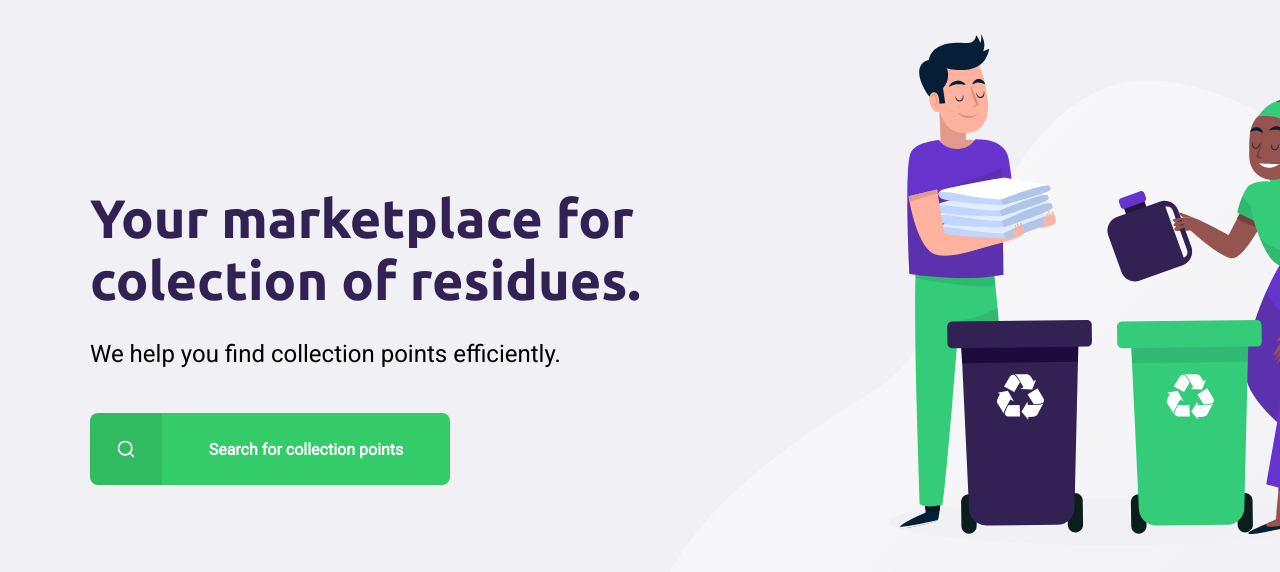
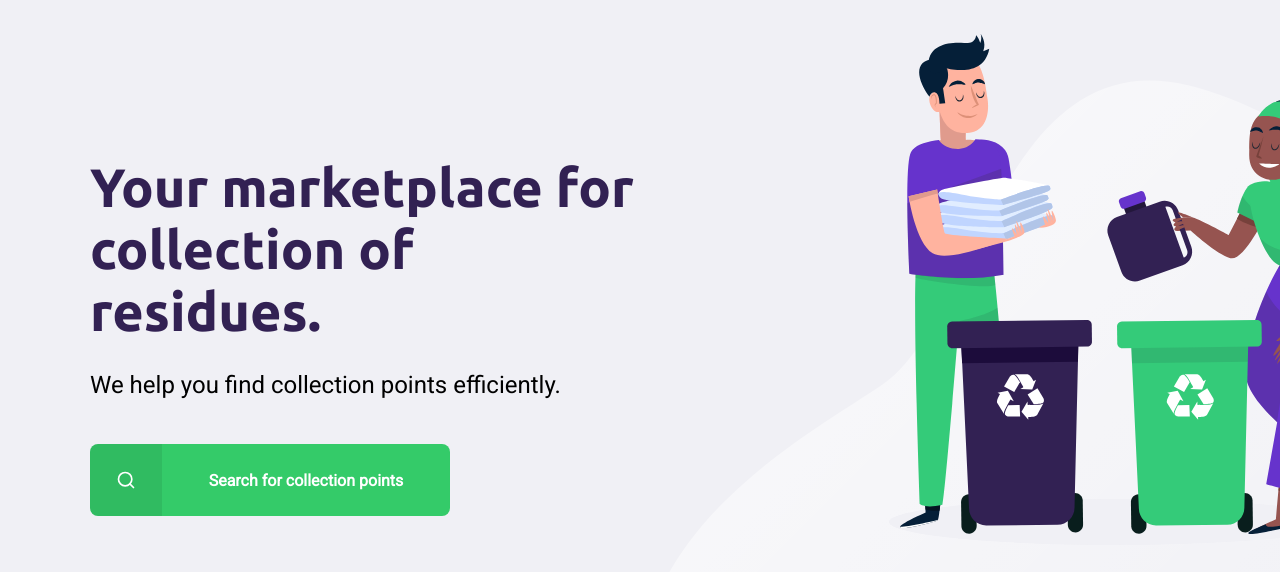
Before and after one commit to fabriciocunhauk/Ecoleta, a website: page src/views/index.html in a window 1280 px wide. Shown: the part 106-678 px from the top of the page. Drawn offline with nearby package versions, Linux system fonts and the light colour scheme; files that its build step writes are made by us from their sources; files whose address does not match are found by name.

Commit message:
Update index.html

```diff
--- a/src/views/index.html
+++ b/src/views/index.html
@@ -18,7 +18,7 @@
     </header>
     <main>
 
-        <h1>Your marketplace for colection of residues.</h1>
+        <h1>Your marketplace for collection of residues.</h1>
 
         <p>We help you find collection points efficiently.</p>
 
```
